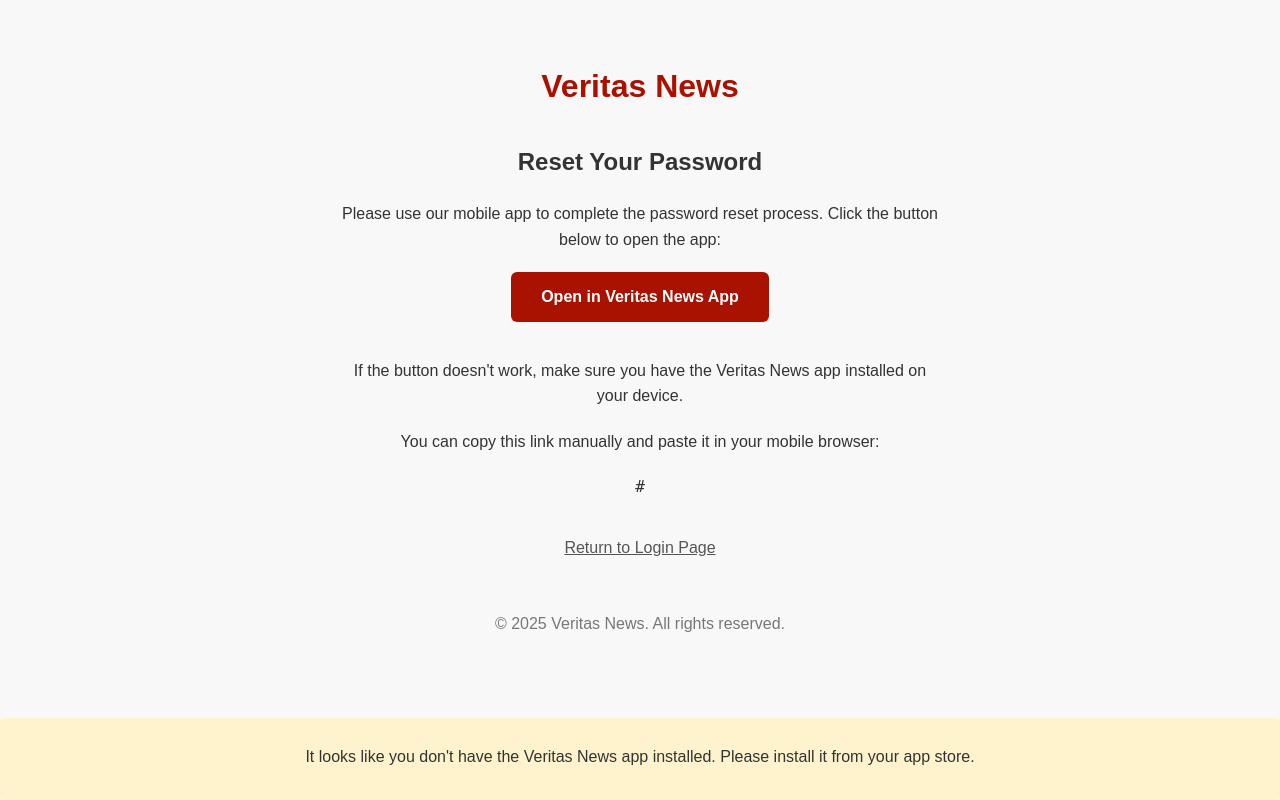
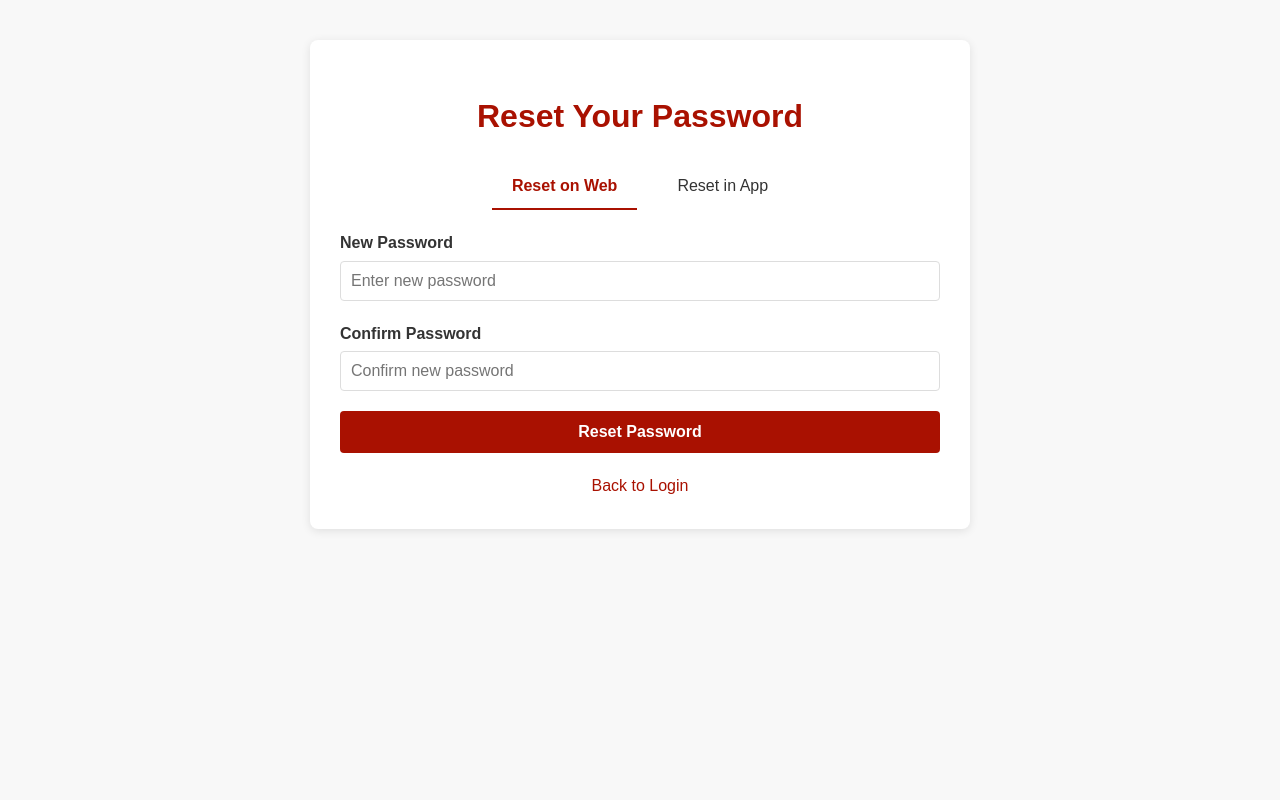
Before and after one commit to VeritasNews/Backend, a Django app: template templates/password_reset_redirect.html in a window 1280 px wide. Run offline with Django 5.2, Linux system fonts and the light colour scheme; the template is opened without the code that fills it: most values are stand-ins (such as "Sample title", 1, 10 or a date in 2020); parts of the project's set-up code (start-up, migrations or seed data) failed here and were passed over.

Commit message:
Update password_reset_redirect.html

```diff
--- a/templates/password_reset_redirect.html
+++ b/templates/password_reset_redirect.html
@@ -11,94 +11,239 @@
             color: #333;
             margin: 0;
             padding: 0;
-            display: flex;
-            flex-direction: column;
-            min-height: 100vh;
             background-color: #f8f8f8;
         }
         .container {
-            flex: 1;
             max-width: 600px;
-            margin: 0 auto;
-            padding: 40px 20px;
-            text-align: center;
-        }
-        .logo {
-            margin-bottom: 30px;
+            margin: 40px auto;
+            padding: 30px;
+            background-color: #fff;
+            border-radius: 8px;
+            box-shadow: 0 2px 10px rgba(0,0,0,0.1);
         }
         h1 {
             color: #a91101;
             margin-bottom: 20px;
+            text-align: center;
         }
-        p {
+        .form-group {
             margin-bottom: 20px;
+        }
+        label {
+            display: block;
+            margin-bottom: 5px;
+            font-weight: bold;
+        }
+        input {
+            width: 100%;
+            padding: 10px;
+            border: 1px solid #ddd;
+            border-radius: 4px;
             font-size: 16px;
+            box-sizing: border-box;
         }
-        .app-button {
-            display: inline-block;
+        .button {
             background-color: #a91101;
             color: white;
-            padding: 12px 30px;
-            border-radius: 6px;
-            text-decoration: none;
+            border: none;
+            padding: 12px 20px;
+            border-radius: 4px;
+            cursor: pointer;
+            font-size: 16px;
             font-weight: bold;
-            margin-bottom: 20px;
-            font-size: 16px;
-            border: none;
-            cursor: pointer;
+            width: 100%;
         }
-        .app-button:hover {
+        .button:hover {
             background-color: #8b0d01;
         }
-        .secondary-link {
-            color: #555;
-            text-decoration: underline;
-            margin-top: 15px;
-            display: inline-block;
+        .error {
+            color: #a91101;
+            margin-top: 5px;
+            display: none;
         }
-        .footer {
-            margin-top: 50px;
-            font-size: 14px;
-            color: #777;
+        .success {
+            background-color: #d4edda;
+            color: #155724;
+            padding: 15px;
+            border-radius: 4px;
+            margin-bottom: 20px;
+            display: none;
+        }
+        .login-link {
+            text-align: center;
+            margin-top: 20px;
+        }
+        .login-link a {
+            color: #a91101;
+            text-decoration: none;
+        }
+        .tabs {
+            display: flex;
+            justify-content: center;
+            margin-bottom: 20px;
+        }
+        .tab {
+            padding: 10px 20px;
+            cursor: pointer;
+            border-bottom: 2px solid transparent;
+            margin: 0 10px;
+        }
+        .tab.active {
+            color: #a91101;
+            border-bottom: 2px solid #a91101;
+            font-weight: bold;
+        }
+        .tab-content {
+            display: none;
+        }
+        .tab-content.active {
+            display: block;
         }
     </style>
 </head>
 <body>
     <div class="container">
-        <div class="logo">
-            <h1>Veritas News</h1>
+        <h1>Reset Your Password</h1>
+
+        <div class="tabs">
+            <div class="tab active" onclick="switchTab('web')">Reset on Web</div>
+            <div class="tab" onclick="switchTab('app')">Reset in App</div>
         </div>
 
-        <h2>Reset Your Password</h2>
+        <div id="web-tab" class="tab-content active">
+            <div id="success-message" class="success">
+                Your password has been reset successfully! You can now login with your new password.
+            </div>
 
-        <p>Please use our mobile app to complete the password reset process. Click the button below to open the app:</p>
+            <div id="reset-form">
+                <div class="form-group">
+                    <label for="password">New Password</label>
+                    <input type="password" id="password" placeholder="Enter new password">
+                    <div id="password-error" class="error">Password must be at least 8 characters long</div>
+                </div>
 
-        <a href="{{ deep_link }}" class="app-button">Open in Veritas News App</a>
+                <div class="form-group">
+                    <label for="confirm-password">Confirm Password</label>
+                    <input type="password" id="confirm-password" placeholder="Confirm new password">
+                    <div id="confirm-error" class="error">Passwords do not match</div>
+                </div>
 
-        <p>If the button doesn't work, make sure you have the Veritas News app installed on your device.</p>
+                <button id="reset-button" class="button">Reset Password</button>
+                <div id="form-error" class="error"></div>
+            </div>
+        </div>
 
-        <p>You can copy this link manually and paste it in your mobile browser:</p>
-        <p><code>{{ deep_link }}</code></p>
+        <div id="app-tab" class="tab-content">
+            <p>Use our mobile app to complete the password reset process. Click the button below to open the app:</p>
 
-        <a href="http://localhost:8000/api/login/" class="secondary-link">Return to Login Page</a>
+            <a href="{{ deep_link }}" class="button">Open in Veritas News App</a>
 
-        <div class="footer">
-            <p>&copy; 2025 Veritas News. All rights reserved.</p>
+            <p>If the button doesn't work, make sure you have the Veritas News app installed on your device.</p>
+
+            <p>You can copy this link manually and paste it in your mobile browser:</p>
+            <p style="text-align: center; word-break: break-all;"><code>{{ deep_link }}</code></p>
+        </div>
+
+        <div class="login-link">
+            <a href="http://localhost:8081/">Back to Login</a>
         </div>
     </div>
 
     <script>
-        window.onload = function() {
-            // Try to open the deep link
-            window.location.href = "{{ deep_link }}";
-            setTimeout(function() {
-                document.getElementById('app-not-installed').style.display = 'block';
-            }, 2000);
+        // Get UID and token from URL
+        const uid = "{{ uid }}";
+        const token = "{{ token }}";
+
+        // Form elements
+        const resetForm = document.getElementById('reset-form');
+        const passwordInput = document.getElementById('password');
+        const confirmInput = document.getElementById('confirm-password');
+        const resetButton = document.getElementById('reset-button');
+        const passwordError = document.getElementById('password-error');
+        const confirmError = document.getElementById('confirm-error');
+        const formError = document.getElementById('form-error');
+        const successMessage = document.getElementById('success-message');
+
+        // Function to switch between tabs
+        function switchTab(tabName) {
+            document.querySelectorAll('.tab').forEach(tab => tab.classList.remove('active'));
+            document.querySelectorAll('.tab-content').forEach(content => content.classList.remove('active'));
+
+            if (tabName === 'app') {
+                document.querySelector('.tab:nth-child(2)').classList.add('active');
+                document.getElementById('app-tab').classList.add('active');
+
+                // Try to open the deep link when app tab is activated
+                window.location.href = "{{ deep_link }}";
+            } else {
+                document.querySelector('.tab:nth-child(1)').classList.add('active');
+                document.getElementById('web-tab').classList.add('active');
+            }
         }
+
+        resetButton.addEventListener('click', async function() {
+            // Clear previous errors
+            passwordError.style.display = 'none';
+            confirmError.style.display = 'none';
+            formError.style.display = 'none';
+
+            // Validate input
+            let isValid = true;
+            const password = passwordInput.value;
+            const confirmPassword = confirmInput.value;
+
+            if (password.length < 8) {
+                passwordError.style.display = 'block';
+                isValid = false;
+            }
+
+            if (password !== confirmPassword) {
+                confirmError.style.display = 'block';
+                isValid = false;
+            }
+
+            if (!isValid) return;
+
+            // Submit reset request
+            try {
+                resetButton.disabled = true;
+                resetButton.textContent = 'Resetting...';
+
+                const response = await fetch('http://localhost:8000/api/password-reset/confirm/', {
+                    method: 'POST',
+                    headers: {
+                        'Content-Type': 'application/json',
+                    },
+                    body: JSON.stringify({
+                        uid: uid,
+                        token: token,
+                        new_password: password
+                    })
+                });
+
+                const data = await response.json();
+
+                if (data.success) {
+                    // Show success message
+                    resetForm.style.display = 'none';
+                    successMessage.style.display = 'block';
+
+                    setTimeout(function() {
+                        window.location.href = 'http://localhost:8081/';
+                    }, 3000);
+                } else {
+                    formError.textContent = data.error || 'Failed to reset password';
+                    formError.style.display = 'block';
+                    resetButton.disabled = false;
+                    resetButton.textContent = 'Reset Password';
+                }
+            } catch (error) {
+                formError.textContent = 'Network error. Please try again.';
+                formError.style.display = 'block';
+                resetButton.disabled = false;
+                resetButton.textContent = 'Reset Password';
+            }
+        });
     </script>
-
-    <div id="app-not-installed" style="display: none; text-align: center; margin-top: 20px; padding: 10px; background-color: #fff3cd; border-radius: 4px;">
-        <p>It looks like you don't have the Veritas News app installed. Please install it from your app store.</p>
-    </div>
 </body>
 </html>
```
